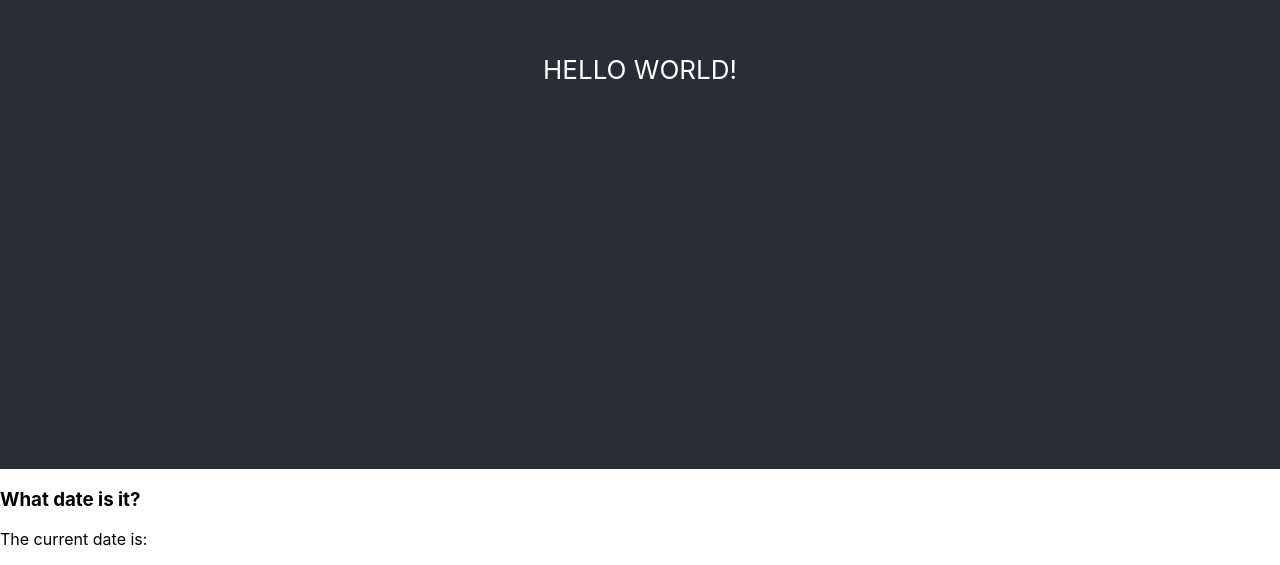
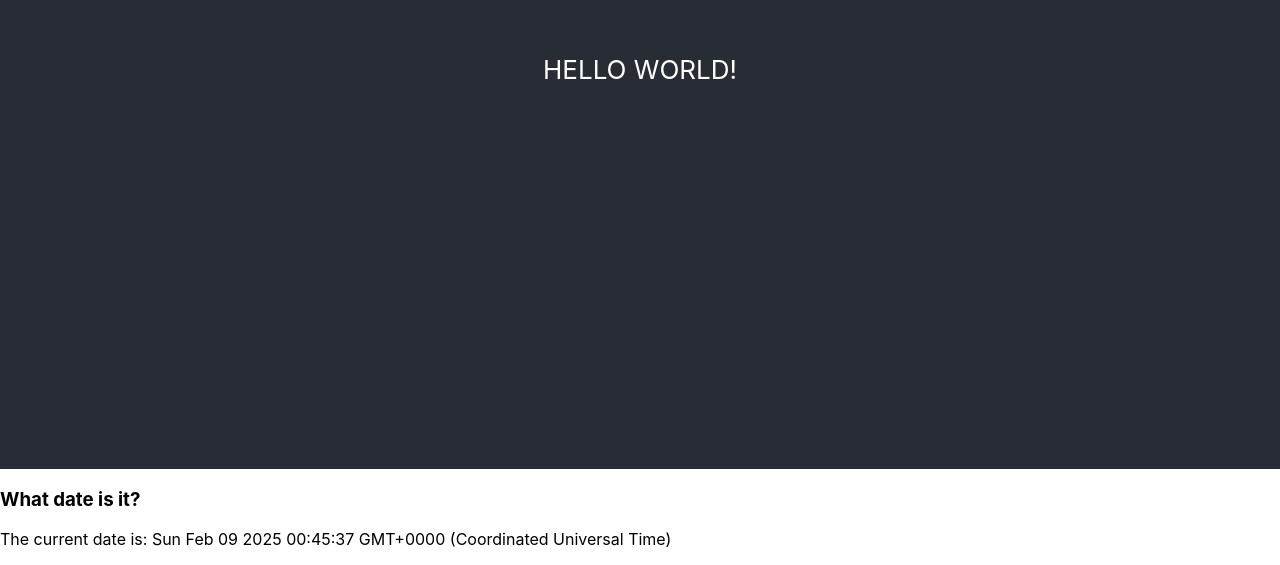
Before and after one commit to ChadHarper811/react_practice, a React (Create React App) app: page / in a window 1280 px wide. Shown: the part 331-896 px from the top of the page. Built offline with nearby package versions, Linux system fonts and the light colour scheme.

Commit message:
added solution to problem into calendar.js

```diff
--- a/src/Calendar.js
+++ b/src/Calendar.js
@@ -4,7 +4,7 @@ const CurrentDate = (props) => {
   return (
     <div>
       { /* Change code below this line */ }
-        <p>The current date is: </p>
+      <p>The current date is: {props.date}</p>
       { /* Change code above this line */ }
     </div>
   );
@@ -19,7 +19,7 @@ const CurrentDate = (props) => {
       <div>
         <h3>What date is it?</h3>
         { /* Change code below this line */ }
-        <CurrentDate />
+        <CurrentDate date={Date()}/>
         { /* Change code above this line */ }
       </div>
     );
```
Lines whose indentation alone changed are shown as unchanged.
